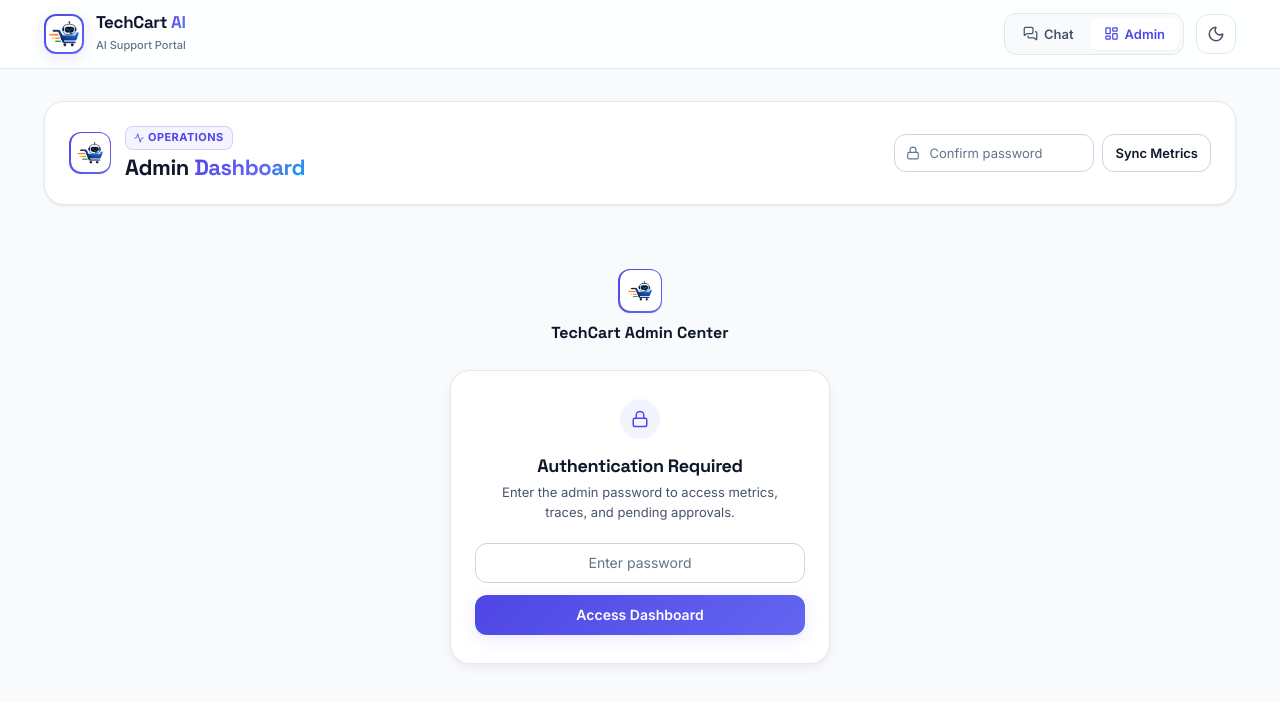
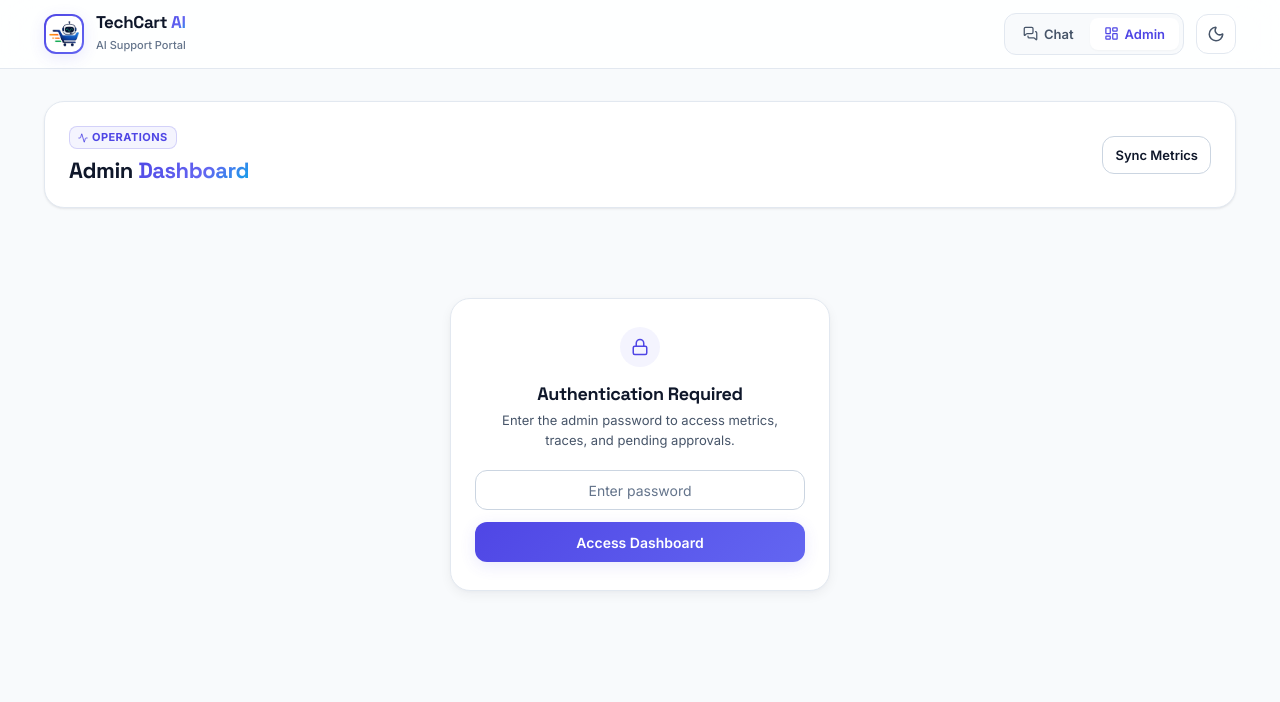
Before and after one commit to parvpatel20/electronics_customer_support_agent, a React (Vite) app in the folder frontend/: page /admin in a window 1280 px wide. Shown: the top 702 px of the page. Built offline with nearby package versions, Linux system fonts and the light colour scheme.

Commit message:
style: remove redundant logo branding and simplify admin metrics sync password field

```diff
--- a/frontend/src/App.jsx
+++ b/frontend/src/App.jsx
@@ -40,6 +40,7 @@ export default function App() {
   return (
     <main className="min-h-screen" style={{ background: 'var(--bg)' }}>
       {/* ─── Top Navigation ─── */}
+      {showChrome && (
         <nav className="nav-shell">
           <div
             className="mx-auto flex items-center justify-between gap-3 px-4 sm:px-6"
@@ -151,6 +152,7 @@ export default function App() {
             </div>
           </div>
         </nav>
+      )}
 
       {/* ─── Routes ─── */}
       <Routes>
--- a/frontend/src/components/AdminPanel.jsx
+++ b/frontend/src/components/AdminPanel.jsx
@@ -120,28 +120,11 @@ export default function AdminPanel() {
         style={{ padding: '24px', marginBottom: '24px', background: 'var(--surface)', border: '1px solid var(--border)', boxShadow: 'var(--shadow-sm)' }}
       >
         <div className="flex flex-col gap-4 sm:flex-row sm:items-center sm:justify-between">
-          <div className="flex items-center gap-3.5">
-            <div
-              style={{
-                width: 42, height: 42, borderRadius: 'var(--radius-md)',
-                background: 'var(--grad-primary)', padding: 1.5,
-                boxShadow: 'var(--shadow-xs)',
-              }}
-            >
-              <div
-                style={{
-                  width: '100%', height: '100%', borderRadius: 'calc(var(--radius-md) - 1.5px)',
-                  background: 'var(--surface)', display: 'flex', alignItems: 'center', justifyContent: 'center',
-                  overflow: 'hidden',
-                }}
-              >
-                <img src={logo} alt="TechCart" style={{ width: 26, height: 26, objectFit: 'contain' }} />
-              </div>
-            </div>
-            <div>
+          <div className="flex flex-col gap-1">
             <div
               className="inline-flex items-center gap-1"
               style={{
+                width: 'fit-content',
                 padding: '2px 8px', borderRadius: 'var(--radius-sm)',
                 background: 'var(--primary-tint)', border: '1px solid var(--primary-border)',
                 color: 'var(--primary)', fontSize: '0.6875rem', fontWeight: 700,
@@ -155,27 +138,15 @@ export default function AdminPanel() {
               Admin <span className="gradient-text">Dashboard</span>
             </h1>
           </div>
-          </div>
 
-          <form className="flex flex-col gap-2 sm:flex-row" onSubmit={loadMetrics}>
-            <div style={{ position: 'relative' }}>
-              <Lock
-                size={14}
-                style={{ position: 'absolute', left: 12, top: '50%', transform: 'translateY(-50%)', color: 'var(--text-subtle)' }}
-              />
-              <input
-                type="password"
-                className="input"
-                style={{ width: '200px', height: '38px', paddingLeft: 34, fontSize: '0.8125rem' }}
-                placeholder="Confirm password"
-                value={password}
-                onChange={(event) => setPassword(event.target.value)}
-              />
-            </div>
-            <button className="btn btn-secondary btn-sm" disabled={loading} style={{ height: '38px' }}>
-              {loading ? (<><Loader2 size={14} className="animate-spin" /> Syncing</>) : 'Sync Metrics'}
+          <button
+            className="btn btn-secondary btn-sm"
+            disabled={loading}
+            style={{ height: '38px' }}
+            onClick={() => loadMetrics()}
+          >
+            {loading ? (<><Loader2 size={14} className="animate-spin" /> Syncing…</>) : 'Sync Metrics'}
           </button>
-          </form>
         </div>
 
         {error && (
@@ -387,28 +358,7 @@ export default function AdminPanel() {
       {!metrics && !error && (
         <div className="flex flex-col items-center justify-center animate-fade-in" style={{ minHeight: '50vh', padding: '40px 16px' }}>
           {/* Central Logo Above Card (Marketing & Clean UI) */}
-          <div className="flex flex-col items-center gap-2" style={{ marginBottom: '24px' }}>
-            <div
-              style={{
-                width: 44, height: 44, borderRadius: 'var(--radius-md)',
-                background: 'var(--grad-primary)', padding: 1.5,
-                boxShadow: 'var(--shadow-xs)',
-              }}
-            >
-              <div
-                style={{
-                  width: '100%', height: '100%', borderRadius: 'calc(var(--radius-md) - 1.5px)',
-                  background: 'var(--surface)', display: 'flex', alignItems: 'center', justifyContent: 'center',
-                  overflow: 'hidden',
-                }}
-              >
-                <img src={logo} alt="TechCart" style={{ width: 24, height: 24, objectFit: 'contain' }} />
-              </div>
-            </div>
-            <span className="font-display" style={{ fontSize: '1rem', fontWeight: 700 }}>
-              TechCart Admin Center
-            </span>
-          </div>
+          <div style={{ height: '24px' }} />
 
           <div
             className="card"
--- a/frontend/src/components/ChatWidget.jsx
+++ b/frontend/src/components/ChatWidget.jsx
@@ -312,51 +312,7 @@ export default function ChatWidget({ customer }) {
         }}
       >
         <div className="flex flex-col gap-6">
-          {/* Brand & Marketing Area */}
-          <div className="flex flex-col gap-4 border-b border-border pb-5">
-            <div className="flex items-center gap-3">
-              <div
-                style={{
-                  width: 36, height: 36, borderRadius: 'var(--radius-md)',
-                  background: 'var(--grad-primary)', padding: 1.5,
-                  boxShadow: 'var(--shadow-xs)',
-                }}
-              >
-                <div
-                  style={{
-                    width: '100%', height: '100%', borderRadius: 'calc(var(--radius-md) - 1.5px)',
-                    background: 'var(--surface)', display: 'flex', alignItems: 'center', justifyContent: 'center',
-                    overflow: 'hidden',
-                  }}
-                >
-                  <img src={logo} alt="TechCart" style={{ width: 24, height: 24, objectFit: 'contain' }} />
-                </div>
-              </div>
-              <div>
-                <p
-                  className="font-display"
-                  style={{ fontSize: '0.9375rem', fontWeight: 700, color: 'var(--text)', lineHeight: 1.15 }}
-                >
-                  TechCart <span className="gradient-text">AI</span>
-                </p>
-                <span style={{ color: 'var(--text-subtle)', fontSize: '0.6875rem', fontWeight: 500 }}>
-                  Customer Support System
-                </span>
-              </div>
-            </div>
 
-            <div
-              style={{
-                padding: '6px 10px', borderRadius: 'var(--radius-sm)',
-                background: 'var(--primary-tint)', border: '1px solid var(--primary-border)',
-                color: 'var(--primary)', fontSize: '0.75rem', fontWeight: 600,
-                display: 'flex', alignItems: 'center', gap: '6px'
-              }}
-            >
-              <Sparkles size={12} className="text-primary" />
-              Dynamic AI Agent Routing
-            </div>
-          </div>
 
           {/* Customer Profile Card */}
           <div className="flex flex-col gap-3 border-b border-border pb-5">
@@ -407,33 +363,7 @@ export default function ChatWidget({ customer }) {
         >
           {showWelcome && (
             <div className="stagger-in" style={{ maxWidth: '640px', margin: '40px auto 0', textAlign: 'center' }}>
-              {/* Clean Marketing Logo Header */}
-              <div className="flex flex-col items-center" style={{ marginBottom: '20px' }}>
-                <div
-                  style={{
-                    width: 54, height: 54, borderRadius: 'var(--radius-lg)',
-                    background: 'var(--grad-primary)', padding: 2,
-                    boxShadow: 'var(--shadow-sm)',
-                    marginBottom: '16px'
-                  }}
-                >
-                  <div
-                    style={{
-                      width: '100%', height: '100%', borderRadius: 'calc(var(--radius-lg) - 2px)',
-                      background: 'var(--surface)', display: 'flex', alignItems: 'center', justifyContent: 'center',
-                      overflow: 'hidden',
-                    }}
-                  >
-                    <img src={logo} alt="TechCart" style={{ width: 34, height: 34, objectFit: 'contain' }} />
-                  </div>
-                </div>
-                <span
-                  className="text-subtle"
-                  style={{ fontSize: '0.8125rem', fontWeight: 500 }}
-                >
-                  Specialist support agents online
-                </span>
-              </div>
+              <div style={{ height: '32px' }} />
 
               <h1 className="font-display" style={{ fontSize: '2rem', fontWeight: 700, lineHeight: 1.15, letterSpacing: '-0.02em' }}>
                 Hi {customer?.name?.split(' ')[0] || 'there'},{' '}
```
Lines whose indentation alone changed are shown as unchanged.
